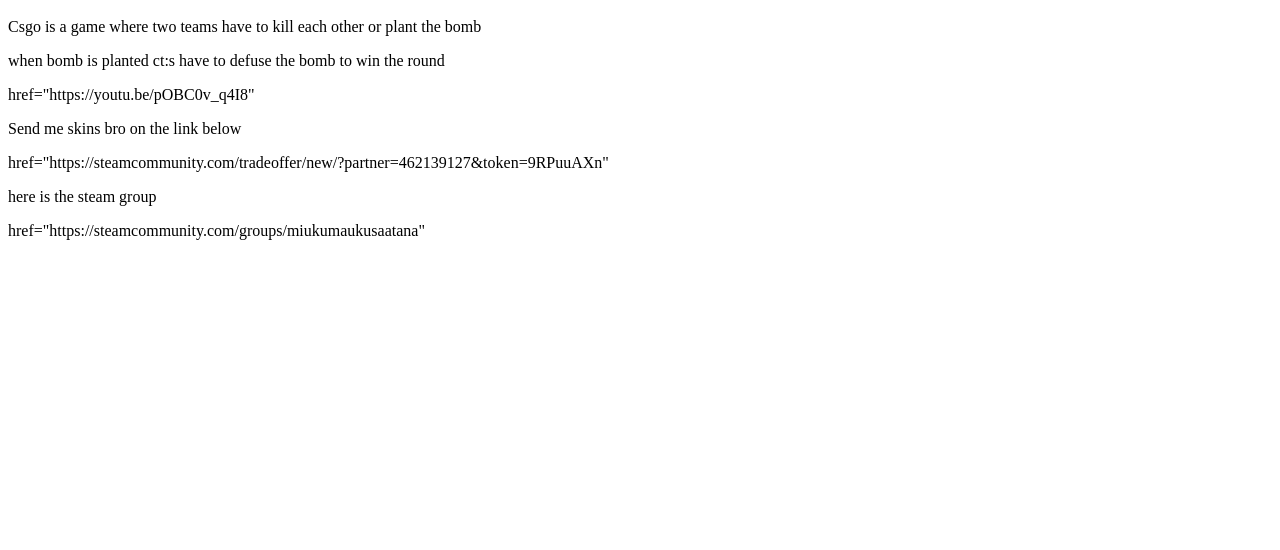
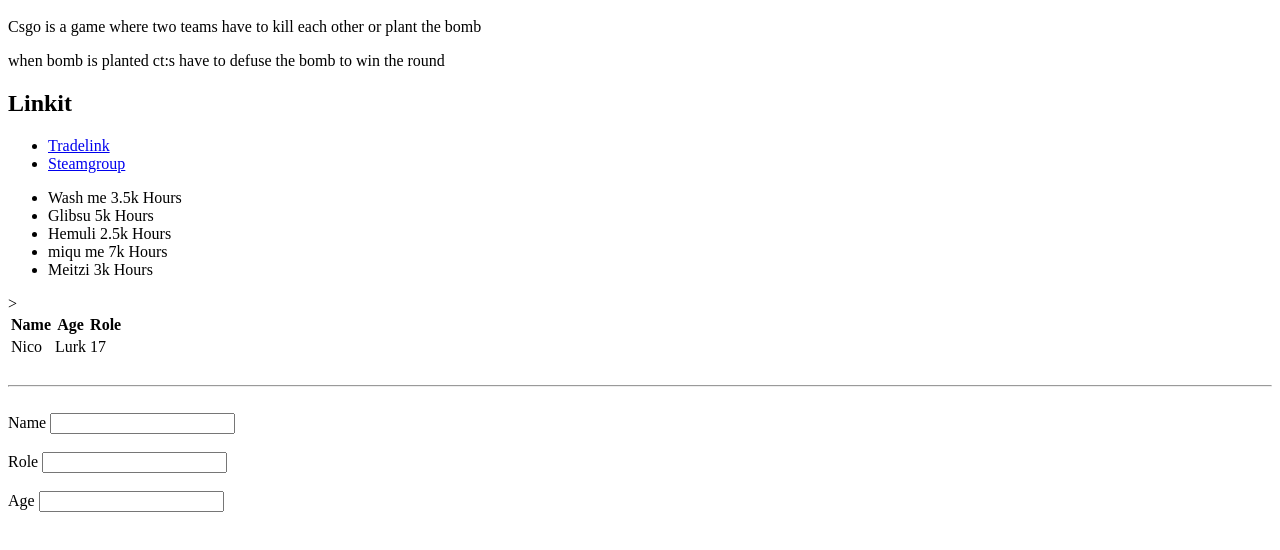
Before and after one commit to Nico-on/Nico, a plain HTML site: page index.html in a window 1280 px wide. Shown: the part 230-780 px from the top of the page. Drawn offline with Linux system fonts and the light colour scheme.

Commit message:
Update index.html

```diff
--- a/index.html
+++ b/index.html
@@ -17,17 +17,60 @@
         <!-- paragraph -->
         when bomb is planted ct:s have to defuse the bomb to win the round
         <p>
-        <a>href="https://youtu.be/pOBC0v_q4I8"</a>
-        </p>
-        <!-- paragraph -->
-        Send me skins bro on the link below
-        <p>
-         <a>href="https://steamcommunity.com/tradeoffer/new/?partner=462139127&token=9RPuuAXn"</a>
-         </p>
-         <!-- paragraph -->
-         here is the steam group
-         <p>
-        <a>href="https://steamcommunity.com/groups/miukumaukusaatana"</a>
-         </p>
+            <h2>Linkit</h2>
+            <ul>
+             <li> <a href="https://steamcommunity.com/tradeoffer/new/?partner=462139127&token=9RPuuAXn" target="blank" >Tradelink  </a></li>
+             <li> <a href="https://steamcommunity.com/groups/miukumaukusaatana" target="blank" >Steamgroup  </a> </li>
+            </ul>
+
+         <!--Heading-->
+         <ul>
+             <li>Wash me 3.5k Hours</li>
+             <li>Glibsu 5k Hours</li>
+             <li>Hemuli 2.5k Hours</li>
+             <li>miqu me 7k Hours</li>
+             <li>Meitzi 3k Hours</li>
+         </ul>
+    <table>
+        <thead>
+            <tr>
+                <th>Name</th>
+                <th>Age</th>
+                <th>Role</th>
+
+            </tr>
+        </thead>
+        <tbody>
+            <tr>>
+                <td>Nico</td>
+                <td>Lurk</td>
+                <td>17</td>
+
+            </tr>
+        </tbody>
+    </table>
+
+    <br>
+    <hr>
+    <br>
+
+    <!--forms-->
+    <form action="process.php" method="POST">
+        <div>
+        <label>Name</label>
+        <input type="text" name="Name">
+        </div>
+        <br>
+        <div>
+        <label>Role</label>
+        <input type="text" name="Role">
+        </div>
+        <div>
+            <br>
+            <label>Age</label>
+            <input type="text" name="Age">
+        </div>
+        </form>
+
     </body>
 </html>
```
